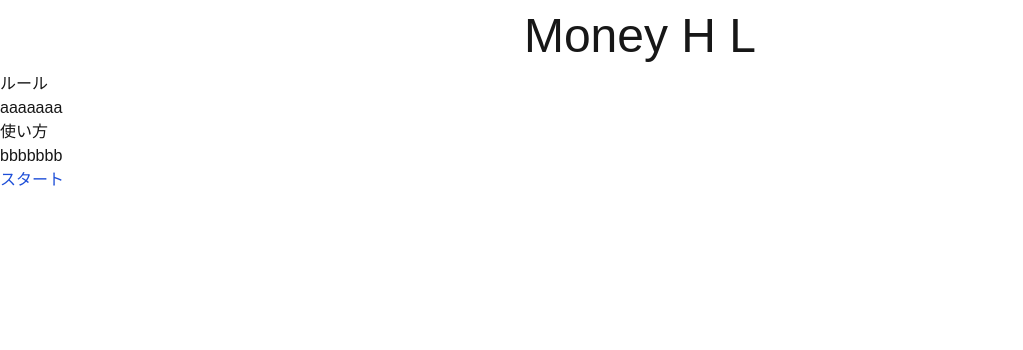
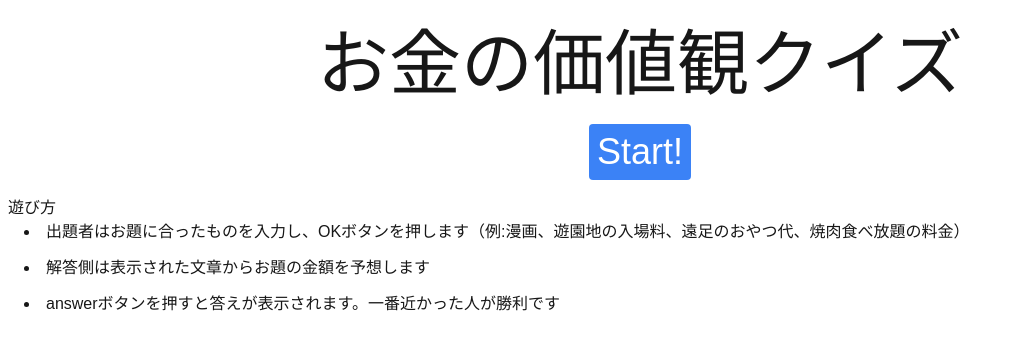
Before and after one commit to T-Tkhru/money-h-l, a Next.js app: page / in a window 1280 px wide. Shown: the top 350 px of the page, without its empty margins (0-1023 px from the left). Built offline with nearby package versions, Linux system fonts and the light colour scheme.

Commit message:
gamepage消した

```diff
--- a/app/game/page.tsx
+++ /dev/null
@@ -1,123 +0,0 @@
-"use client";
-import { useState, useEffect } from "react";
-
-export default function Home() {
-  const nedan = [
-    100, 200, 300, 400, 500, 600, 700, 800, 900, 1000, 2000, 3000, 4000, 5000,
-    6000, 7000, 8000, 9000, 10000,
-  ];
-  const zyutugo = ["高い", "安い", "ちょうどいい"];
-
-  const getRandomNedan = () => nedan[Math.floor(Math.random() * nedan.length)];
-  const getRandomZyutugo = () =>
-    zyutugo[Math.floor(Math.random() * zyutugo.length)];
-
-  const [randomNedan, setRandomNedan] = useState(0);
-  const [randomZyutugo, setRandomZyutugo] = useState("");
-  const [inputValue, setInputValue] = useState("");
-  const [displayText, setDisplayText] = useState("");
-  const [submitted, setSubmitted] = useState(false);
-  const [showAnswer, setShowAnswer] = useState(false);
-
-  const resetState = () => {
-    const newNedan = getRandomNedan();
-    const newZyutugo = getRandomZyutugo();
-    setRandomNedan(newNedan);
-    setRandomZyutugo(newZyutugo);
-    setInputValue("");
-    setDisplayText("");
-    setSubmitted(false);
-    setShowAnswer(false);
-  };
-
-  useEffect(() => {
-    resetState();
-  }, []);
-
-  const handleOkClick = () => {
-    if (inputValue.trim() === "") {
-      alert("入力欄に文字を入力してください。");
-      return;
-    }
-    setSubmitted(true);
-  };
-
-  const handleAnswerClick = () => {
-    setShowAnswer(true);
-  };
-
-  const handleNextClick = () => {
-    resetState();
-  };
-
-  return (
-    <div>
-      <div className="w-full text-center p-4">
-        <h1 className="text-3xl md:text-7xl my-3 md:mb-6">
-          お金の価値観クイズ
-        </h1>
-        {/* OKボタンが押される前の表示 */}
-        {!submitted && (
-          <div className="text-2xl md:text-5xl flex flex-col space-y-1 md:space-y-4">
-            <p className="text-red-600">{randomNedan}円</p>
-            <p>が</p>
-            <p>
-              <span className="text-blue-600">{randomZyutugo}</span> と思うもの
-            </p>
-          </div>
-        )}
-
-        {/* OKボタンが押された後の表示 */}
-        {submitted && (
-          <div className="text-2xl md:text-5xl flex flex-col space-y-1 md:space-y-4">
-            <p className="text-red-600">{inputValue}</p>
-            <p>が</p>
-            <p>
-              <span className="text-blue-600">{randomZyutugo}</span> と思う金額
-            </p>
-          </div>
-        )}
-
-        {!submitted ? (
-          <div className="mt-4">
-            <input
-              type="text"
-              value={inputValue}
-              onChange={(e) => setInputValue(e.target.value)}
-              className="border p-2 rounded md:text-4xl"
-              placeholder="文字を入力（12文字以内）"
-              maxLength={12}
-            />
-            <button
-              onClick={handleOkClick}
-              className="ml-2 p-2 md:text-4xl bg-blue-500 text-white rounded"
-            >
-              OK
-            </button>
-          </div>
-        ) : (
-          <div className="mt-4">
-            {!showAnswer ? (
-              <button
-                onClick={handleAnswerClick}
-                className="p-2 bg-green-500 text-white rounded"
-              >
-                answer
-              </button>
-            ) : (
-              <div>
-                <p className="mt-4 text-2xl md:text-5xl">{randomNedan}円</p>
-                <button
-                  onClick={handleNextClick}
-                  className="mt-4 p-2 bg-purple-500 text-white rounded"
-                >
-                  Next
-                </button>
-              </div>
-            )}
-          </div>
-        )}
-      </div>
-    </div>
-  );
-}
--- a/app/page.tsx
+++ b/app/page.tsx
@@ -1,16 +1,151 @@
-import Link from "next/link";
+"use client";
+import { useState, useEffect } from "react";
 
 export default function Home() {
+  const nedan = [
+    100, 200, 300, 400, 500, 600, 700, 800, 900, 1000, 2000, 3000, 4000, 5000,
+    6000, 7000, 8000, 9000, 10000,
+  ];
+  const zyutugo = ["高い", "安い", "ちょうどいい"];
+
+  const getRandomNedan = () => nedan[Math.floor(Math.random() * nedan.length)];
+  const getRandomZyutugo = () =>
+    zyutugo[Math.floor(Math.random() * zyutugo.length)];
+
+  const [randomNedan, setRandomNedan] = useState(0);
+  const [randomZyutugo, setRandomZyutugo] = useState("");
+  const [inputValue, setInputValue] = useState("");
+  const [displayText, setDisplayText] = useState("");
+  const [submitted, setSubmitted] = useState(false);
+  const [showAnswer, setShowAnswer] = useState(false);
+  const [start, setStart] = useState(false);
+
+  const resetState = () => {
+    const newNedan = getRandomNedan();
+    const newZyutugo = getRandomZyutugo();
+    setRandomNedan(newNedan);
+    setRandomZyutugo(newZyutugo);
+    setInputValue("");
+    setDisplayText("");
+    setSubmitted(false);
+    setShowAnswer(false);
+  };
+
+  useEffect(() => {
+    resetState();
+  }, []);
+
+  const handleOkClick = () => {
+    if (inputValue.trim() === "") {
+      alert("入力欄に文字を入力してください。");
+      return;
+    }
+    setSubmitted(true);
+  };
+
+  const handleAnswerClick = () => {
+    setShowAnswer(true);
+  };
+
+  const handleNextClick = () => {
+    resetState();
+  };
+
   return (
     <div>
-      <h1 className="text-5xl text-center py-3">Money H L</h1>
-      <h2>ルール</h2>
-      <p>aaaaaaa</p>
-      <h2>使い方</h2>
-      <p>bbbbbbb</p>
-      <Link href="/game" className="text-blue-700">
-        スタート
-      </Link>
+      <div className="w-full text-center p-4">
+        <h1 className="text-3xl md:text-7xl my-3 md:mb-6">
+          お金の価値観クイズ
+        </h1>
+        {!start ? (
+          <div>
+            <button
+              onClick={() => setStart(true)}
+              className="p-2 md:text-4xl bg-blue-500 text-white rounded"
+            >
+              Start!
+            </button>
+          </div>
+        ) : (
+          <div>
+            {/* OKボタンが押される前の表示 */}
+            {!submitted && (
+              <div className="text-2xl md:text-5xl flex flex-col space-y-1 md:space-y-4">
+                <p className="text-red-600">{randomNedan}円</p>
+                <p>が</p>
+                <p>
+                  <span className="text-blue-600">{randomZyutugo}</span>{" "}
+                  と思うもの
+                </p>
+              </div>
+            )}
+
+            {/* OKボタンが押された後の表示 */}
+            {submitted && (
+              <div className="text-2xl md:text-5xl flex flex-col space-y-1 md:space-y-4">
+                <p className="text-red-600">{inputValue}</p>
+                <p>が</p>
+                <p>
+                  <span className="text-blue-600">{randomZyutugo}</span>{" "}
+                  と思う金額
+                </p>
+              </div>
+            )}
+
+            {!submitted ? (
+              <div className="mt-4">
+                <input
+                  type="text"
+                  value={inputValue}
+                  onChange={(e) => setInputValue(e.target.value)}
+                  className="border p-2 rounded md:text-4xl"
+                  placeholder="文字を入力（12文字以内）"
+                  maxLength={12}
+                />
+                <button
+                  onClick={handleOkClick}
+                  className="ml-2 p-2 md:text-4xl bg-blue-500 text-white rounded"
+                >
+                  OK
+                </button>
+              </div>
+            ) : (
+              <div className="mt-4">
+                {!showAnswer ? (
+                  <button
+                    onClick={handleAnswerClick}
+                    className="p-2 md:text-4xl bg-green-500 text-white rounded"
+                  >
+                    Answer
+                  </button>
+                ) : (
+                  <div>
+                    <p className="mt-4 text-2xl md:text-5xl">{randomNedan}円</p>
+                    <button
+                      onClick={handleNextClick}
+                      className="mt-4 p-2 md:text-4xl bg-purple-500 text-white rounded"
+                    >
+                      Next
+                    </button>
+                  </div>
+                )}
+              </div>
+            )}
+          </div>
+        )}
+      </div>
+      <div className="asobikata mx-2">
+        <h2>遊び方</h2>
+        <ul className="list-disc list-inside ml-4 space-y-3">
+          <li>
+            出題者はお題に合ったものを入力し、OKボタンを押します（例:漫画、遊園地の入場料、遠足のおやつ代、焼肉食べ放題の料金）
+          </li>
+          <li>解答側は表示された文章からお題の金額を予想します</li>
+          <li>
+            answerボタンを押すと答えが表示されます。一番近かった人が勝利です
+          </li>
+        </ul>
+      </div>
     </div>
   );
 }
```
